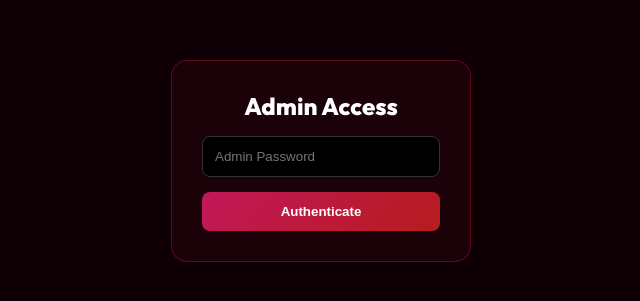
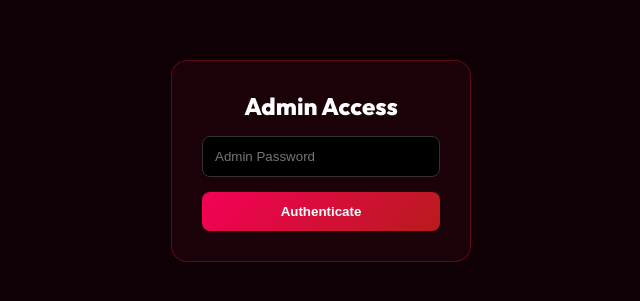
Before and after one commit to NTIVI/Ringo, a Next.js app: page /admin in a window 1280 px wide. Shown: the part 239-540 px from the top of the page, without its empty margins (319-959 px from the left). Built offline with nearby package versions, Linux system fonts and the light colour scheme.

Commit message:
UI Redesign: Premium Pink-Red gradient, Beautiful Balance Display, and Leaderboard Implementation

```diff
--- a/app/globals.css
+++ b/app/globals.css
@@ -1,17 +1,18 @@
 @import url('https://fonts.googleapis.com/css2?family=Inter:wght@400;600;800;900&display=swap');
 
 :root {
-  /* Dark pink and red theme */
-  --bg-gradient: radial-gradient(circle at top, #4A0E1C 0%, #2A0413 50%, #0F0005 100%);
-  --glass-bg: rgba(40, 5, 20, 0.75); /* Dark pinkish glass */
-  --glass-border: rgba(255, 23, 68, 0.3);
+  /* Vibrant premium pink and red theme */
+  --bg-gradient: radial-gradient(circle at 50% 0%, #ff4081 0%, #e91e63 25%, #880e4f 60%, #1a0005 100%);
+  --glass-bg: rgba(45, 10, 25, 0.7); /* Slightly more vibrant glass */
+  --glass-border: rgba(255, 64, 129, 0.4);
   --text-primary: #ffffff;
-  --text-secondary: #ffcdd2; /* Soft pink text */
+  --text-secondary: #f8bbd0; /* Light pinkish secondary text */
   --accent-gold: #FFD700;
-  --accent-neon: #ff1744; /* Vivid Red-Pink Neon */
-  --accent-neon-glow: rgba(255, 23, 68, 0.5);
-  --btn-gradient: linear-gradient(135deg, #c2185b 0%, #b71c1c 100%); /* Deep pink to dark red */
-  --stamina-bar: linear-gradient(90deg, #ff1744, #ad1457);
+  --accent-neon: #ff0042; /* Vivid Neon Red-Pink */
+  --accent-neon-glow: rgba(255, 0, 66, 0.6);
+  --btn-gradient: linear-gradient(135deg, #f50057 0%, #b71c1c 100%);
+  --stamina-bar: linear-gradient(90deg, #ff1744, #880e4f);
+  --balance-gradient: linear-gradient(135deg, #fff 30%, #f8bbd0 100%);
 }
 
 * {
@@ -38,19 +39,27 @@ main {
 /* Dark Neon Glassmorphism */
 .glass-panel {
   background: var(--glass-bg);
-  backdrop-filter: blur(12px);
-  -webkit-backdrop-filter: blur(12px);
+  backdrop-filter: blur(16px);
+  -webkit-backdrop-filter: blur(16px);
   border: 1px solid var(--glass-border);
   border-radius: 16px;
-  box-shadow: 0 8px 32px rgba(0, 0, 0, 0.5);
+  box-shadow: 0 8px 32px rgba(0, 0, 0, 0.4);
+}
+
+.gradient-text {
+  background: var(--balance-gradient);
+  -webkit-background-clip: text;
+  -webkit-text-fill-color: transparent;
+  background-clip: text;
+  color: transparent;
 }
 
 .title {
   font-size: 2rem;
-  font-weight: 800;
+  font-weight: 900;
   color: #fff;
-  letter-spacing: 1px;
-  text-shadow: 0 0 15px var(--accent-neon-glow);
+  letter-spacing: 1.5px;
+  text-shadow: 0 0 20px var(--accent-neon-glow);
   text-align: center;
   margin-top: 1rem;
 }
```
Also changed, not shown: app/page.tsx (+67 -16 lines).
